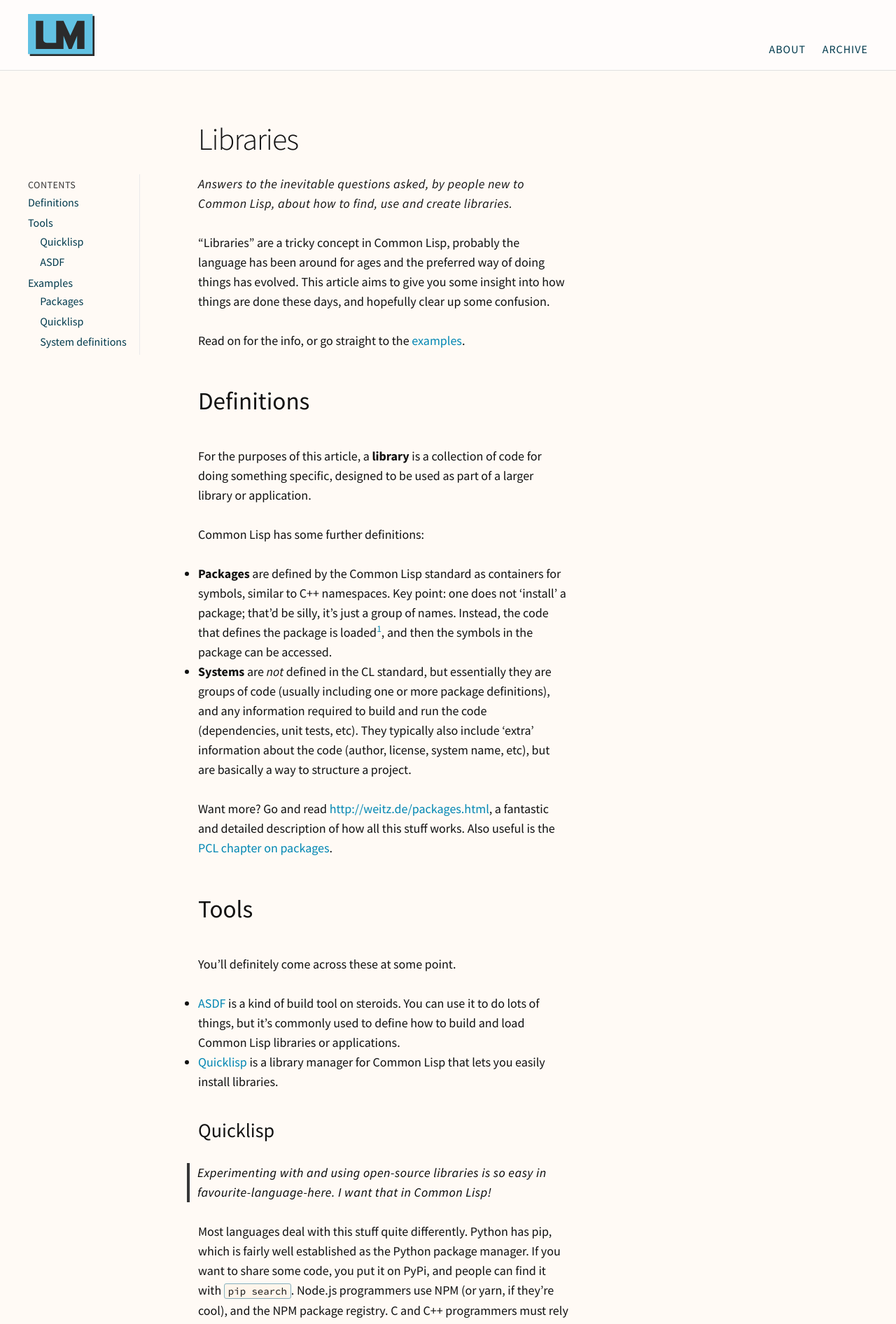
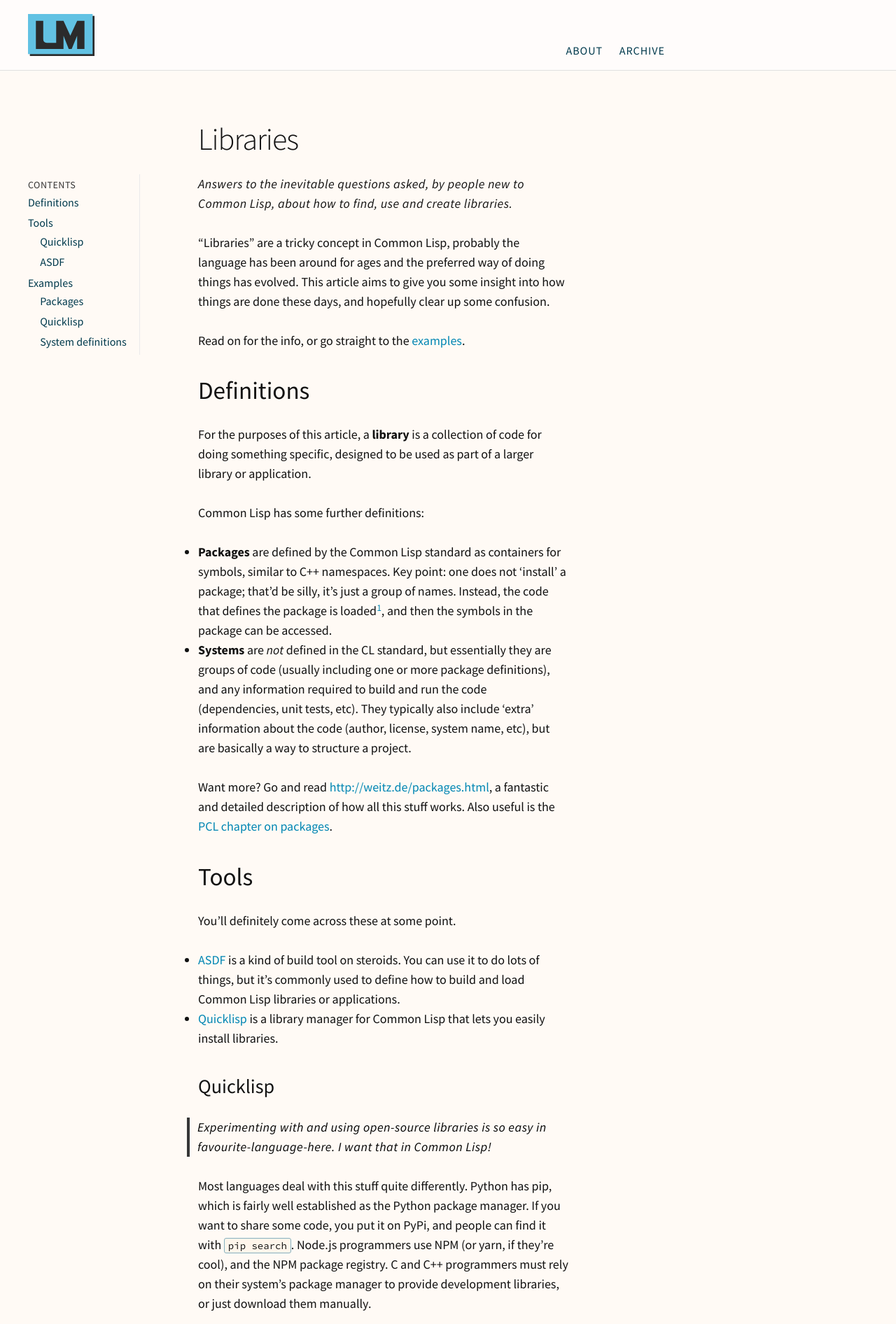
Before and after one commit to rmhsilva/lispmethods, a Jekyll site: the page built from _posts/2017-01-29-libraries.md, in a window 1280 px wide. Shown: the top 1892 px of the page at 70% size. Built offline with Jekyll 4.4.1, drawn with Linux system fonts in a browser that asks for light colours.

Commit message:
Fix nav floating right and heading line-height

```diff
--- a/_sass/minima-custom/minima/_base.scss
+++ b/_sass/minima-custom/minima/_base.scss
@@ -177,4 +177,5 @@ hr {
     border: 1px solid $grey-color-light;
     width: 20%;
     margin: 2*$spacing-unit auto;
+    margin-top: $base-line-height;
 }
--- a/_sass/minima-custom/minima/_layout.scss
+++ b/_sass/minima-custom/minima/_layout.scss
@@ -47,30 +47,20 @@ $header-height: 100px;
  */
 .site-nav {
     max-width: $content-width;
+    position: relative;
+    @extend %clearfix;
 
-    // Move the menu down
-    @include break($medium) {
-        top: 1.2*$base-line-height;
-    }
-
-    // Position the menu
+    // Position the nav. 10px seems about right..
     .trigger {
         position: absolute;
         right: 0;
-        top: $base-line-height;
+        top: 10px;
         text-align: right;
-        // float: right;
-        // max-width: 5em;
         margin-right: 2 * $spacing-unit;
-
-        @include break($medium) {
-            // max-width: none;
-            margin-right: 4 * $spacing-unit;
-        }
 
         // Move down when switch to inline again
         @include break($normal) {
-            top: 2*$base-line-height;
+            top: 10px + $base-line-height;
         }
     }
 }
@@ -353,6 +343,7 @@ ul.post-list {
 
     h2, h3, h4 {
         position: relative;
+        line-height: 1.2em;
     }
 
     h2 {
```
Also changed, not shown: _includes/header.html (+0 -8 lines).
